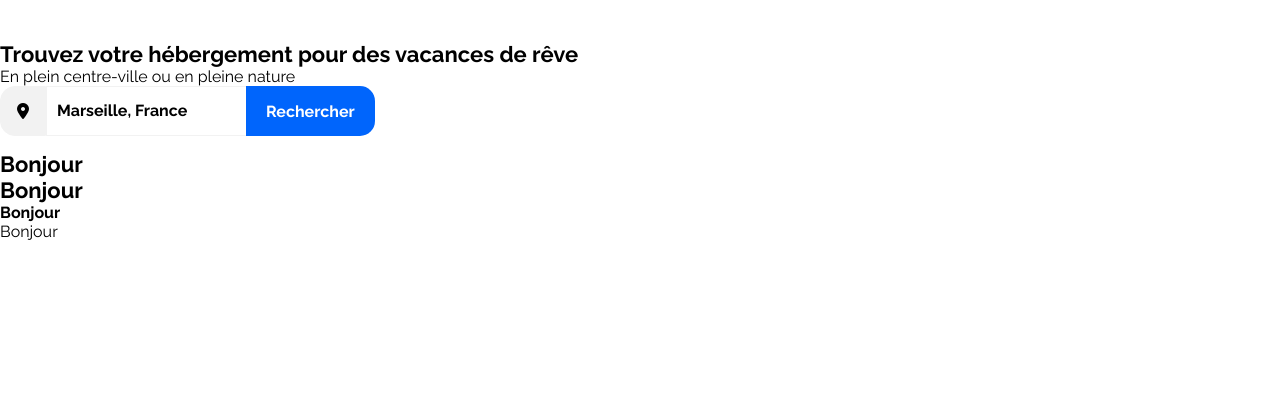
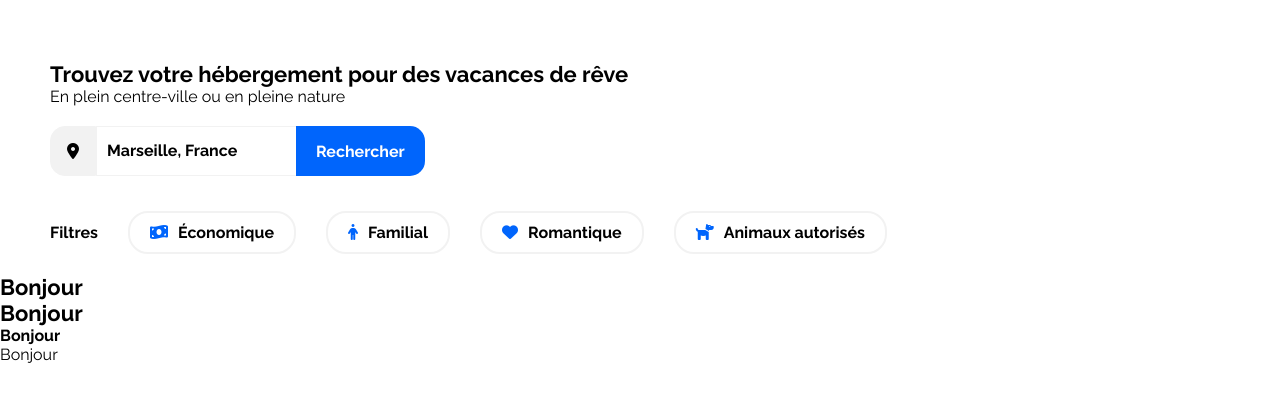
Before and after one commit to anaislcno/Project-Booki, a plain HTML site: page index.html in a window 1280 px wide. Shown: the part 66-468 px from the top of the page. Drawn offline with Linux system fonts and the light colour scheme.

Commit message:
add filter bar

```diff
--- a/CSS/styles.css
+++ b/CSS/styles.css
@@ -13,6 +13,10 @@ html {
 a {
     color: black;
     text-decoration: none;
+}
+
+main {
+    padding: 20px 50px 20px 50px;
 }
 
 /* Fonts */
@@ -77,6 +81,10 @@ nav a:hover {
 
 /* Body */
 
+#hang {
+    margin-bottom: 20px;
+}
+
 /* Form */
 /* Input container */
 
@@ -86,7 +94,7 @@ nav a:hover {
     height: 50px;
   }
 
-  /* Form icon */
+/* Form icon */
 
 .icon-search {
     padding: 16px;
@@ -96,7 +104,7 @@ nav a:hover {
     border-radius: 15px 0px 0px 15px;
   }
 
-  /* Input field */
+/* Input field */
 
 #input-field {
     padding: 10px;
@@ -105,7 +113,7 @@ nav a:hover {
     width: 200px;
 }
 
-  /* Submit */
+/* Submit */
 
 input[type='submit'] {
     font-family: 'Raleway';
@@ -135,4 +143,43 @@ input::placeholder {
     display: flex;
 }
 
+/* Filter bar */
+/* Set criteria */
+
+ul {
+    list-style-type: none;
+    font-family: 'Raleway', sans-serif;
+    color: black;
+    font-weight: 700;
+    font-style: normal;
+    font-size: 16px;
+    line-height: 19px;
+    display: flex;
+}
+
+li {
+    border: 2px solid #F2F2F2;
+    border-radius: 20px;
+    width: fit-content;
+    padding: 10px 20px 10px 20px;
+    margin-right: 30px;
+}
+
+ul .fa-solid {
+    color: #0065FC;
+    padding-right: 10px;
+}
+
+/* Set bar */
+
+#filter {
+    display: flex;
+    align-items: center;
+    margin-top: 20px;
+}
+
+#filter-criteria {
+    margin-left: 30px;
+}
+
 /* Footer */
--- a/index.html
+++ b/index.html
@@ -30,7 +30,7 @@
         </nav>
       </head>
       <main>
-        <section>
+        <section id="hang">
           <h2>Trouvez votre hébergement pour des vacances de rêve</h2>
           <p>En plein centre-ville ou en pleine nature</p>
         </section>
@@ -52,6 +52,18 @@
             <input type="submit" value="Rechercher" />
           </div>
         </section>
+        <section>
+          <div id="filter">
+            <h3>Filtres</h3>
+            <div id="filter-criteria"></div>
+            <ul>
+              <li><i class="fa-solid fa-money-bill-wave"></i>Économique</li>
+              <li><i class="fa-solid fa-person"></i>Familial</li>
+              <li><i class="fa-solid fa-heart"></i>Romantique</li>
+              <li><i class="fa-solid fa-dog"></i>Animaux autorisés</li>
+            </ul>
+          </div>
+        </section>
       </main>
       <h1>Bonjour</h1>
       <h2>Bonjour</h2>
```
